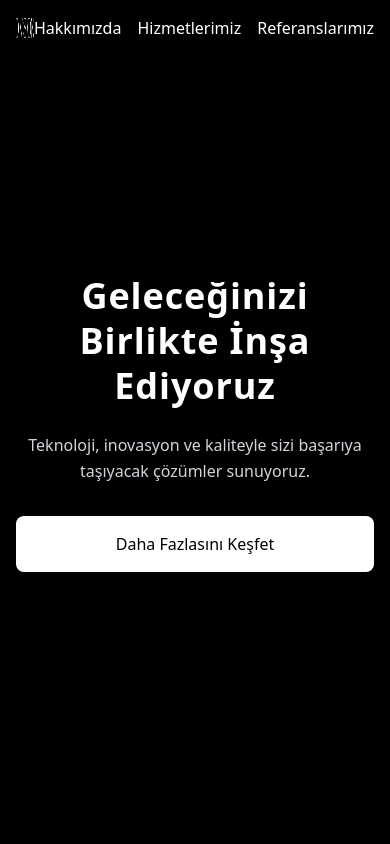
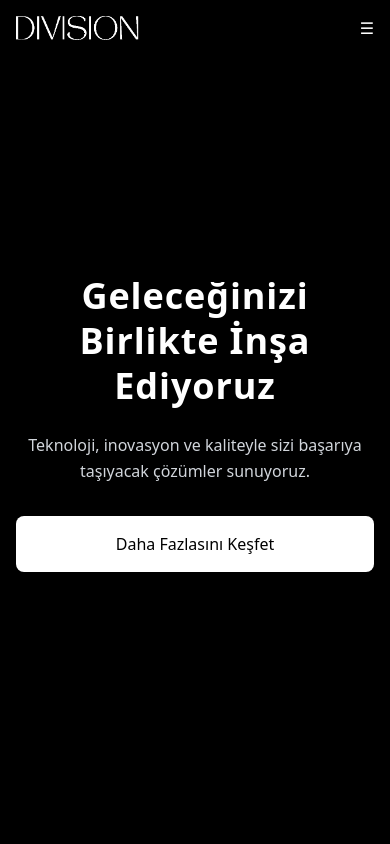
Before and after one commit to MustiAlparslan/nextjs-division, a Next.js app: page / in a window 390 px wide. Shown: the top 844 px of the page. Built offline with nearby package versions, Linux system fonts and the light colour scheme.

Commit message:
Header mobil optimizasyon

```diff
--- a/components/header.jsx
+++ b/components/header.jsx
@@ -1,9 +1,10 @@
-import React from 'react'
-import Link from 'next/link'
-import { useRouter } from 'next/router'
+import React, { useState } from 'react';
+import Link from 'next/link';
+import { useRouter } from 'next/router';
 
-export default function Header ({ isScrolled }) {
-  const router = useRouter()
+export default function Header({ isScrolled }) {
+  const [menuOpen, setMenuOpen] = useState(false);
+  const router = useRouter();
 
   return (
     <header
@@ -11,39 +12,51 @@ export default function Header ({ isScrolled }) {
         isScrolled ? 'bg-black shadow-lg text-white' : 'bg-black text-white'
       }`}
     >
-      <div className='container mx-auto flex justify-around items-center'>
+      <div className="container mx-auto flex justify-between items-center">
         {/* Logo */}
-        <Link href='/' className='text-xl font-bold'>
+        <Link href="/" className="text-xl font-bold flex items-center">
           <img
-            src='/images/textlogo.png' // Logonun yolunu kontrol edin (public/images/textlogo.png)
-            alt='Başlık Logosu'
-            style={{ height: 20 }}
-            className='h-4'
+            src="/images/textlogo.png"
+            alt="Başlık Logosu"
+            className="h-6 sm:h-8"
           />
         </Link>
-        {/* Navigasyon */}
-        <nav>
-          <ul className='flex space-x-4'>
+
+        {/* Mobile Menu Button */}
+        <button
+          className="text-white md:hidden"
+          onClick={() => setMenuOpen(!menuOpen)}
+        >
+          ☰
+        </button>
+
+        {/* Navigation */}
+        <nav
+          className={`absolute top-full left-0 w-full md:static md:w-auto transition-all duration-500 overflow-hidden ${
+            menuOpen ? 'max-h-64' : 'max-h-0'
+          } md:max-h-none bg-black md:bg-transparent`}
+        >
+          <ul className="flex flex-col md:flex-row md:space-x-6 items-center">
             <li>
               <Link
-                href='/about'
-                className='hover:text-gray-400 transition duration-300'
+                href="/about"
+                className="block py-2 px-4 hover:text-gray-400 transition duration-300"
               >
                 Hakkımızda
               </Link>
             </li>
             <li>
               <Link
-                href='/service'
-                className='hover:text-gray-400 transition duration-300'
+                href="/service"
+                className="block py-2 px-4 hover:text-gray-400 transition duration-300"
               >
                 Hizmetlerimiz
               </Link>
             </li>
             <li>
               <Link
-                href='/references'
-                className='hover:text-gray-400 transition duration-300'
+                href="/references"
+                className="block py-2 px-4 hover:text-gray-400 transition duration-300"
               >
                 Referanslarımız
               </Link>
@@ -52,5 +65,5 @@ export default function Header ({ isScrolled }) {
         </nav>
       </div>
     </header>
-  )
+  );
 }
```
Also changed, not shown: 1 other file (tests, documents, lock files or other folders).
